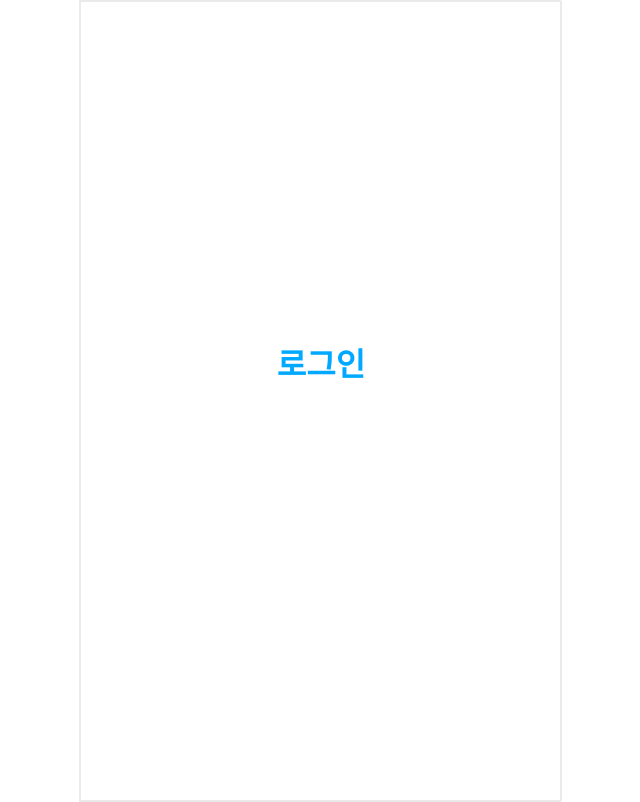
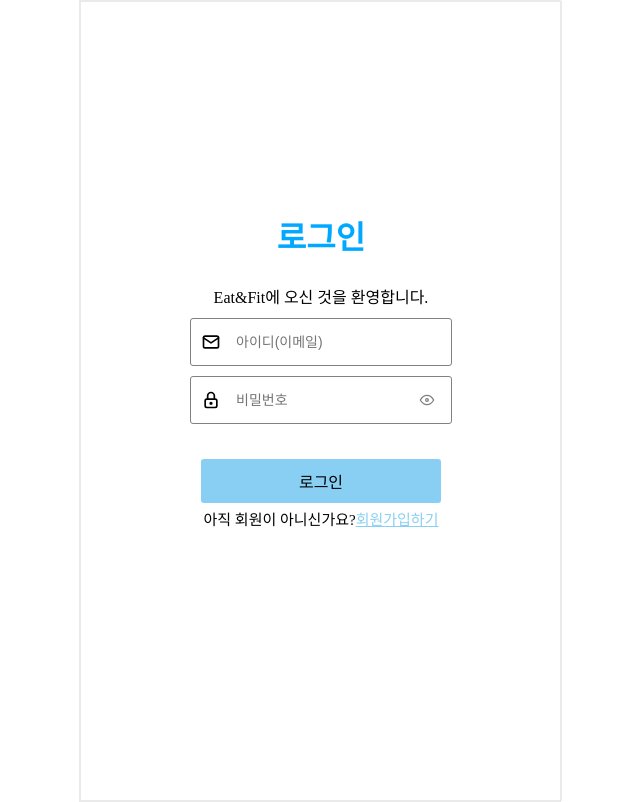
Before and after one commit to elice-cookcook/eatnfit, a React (Vite) app in the folder eatnfit-FE/: page /login in a window 1280 px wide. Shown: the whole page, without its empty margins (320-960 px from the left). Built offline with nearby package versions, Linux system fonts and the light colour scheme; the HTML template or start-up script is replaced by a standard one.

Commit message:
Feat : add icon, input, button at loginPage

```diff
--- a/eatnfit-FE/src/pages/LoginPage/LoginPage.tsx
+++ b/eatnfit-FE/src/pages/LoginPage/LoginPage.tsx
@@ -1,10 +1,44 @@
 import styled from "styled-components";
-import { TbLock, TbMail } from "react-icons/tb";
+import { TbLock, TbMail, TbEye } from "react-icons/tb";
+import { useState } from "react";
 
 export default function LoginPage() {
+  const [email, setEmail] = useState<string>("");
+  const [password, setPassword] = useState<string>("");
+  const [toggleShowPassword, setToggleShowPassword] = useState<boolean>(false);
+
   return (
     <Wrapper>
       <Title>로그인</Title>
+      <Text size={"16px"}>Eat&Fit에 오신 것을 환영합니다.</Text>
+      <Form>
+        <InputWrapper>
+          <TbMail size={"20px"}></TbMail>
+          <Input
+            type="email"
+            value={email}
+            placeholder="아이디(이메일)"
+            onChange={(e) => setEmail(e.target.value)}
+          ></Input>
+        </InputWrapper>
+        <InputWrapper>
+          <TbLock size={"20px"}></TbLock>
+          <Input
+            type={toggleShowPassword ? "text" : "password"}
+            value={password}
+            placeholder="비밀번호"
+            onChange={(e) => setPassword(e.target.value)}
+          ></Input>
+          <TbEye
+            color="gray"
+            onClick={() => setToggleShowPassword(!toggleShowPassword)}
+          ></TbEye>
+        </InputWrapper>
+      </Form>
+      <SubmitButton>로그인</SubmitButton>
+      <Text size="15px">
+        아직 회원이 아니신가요?<a href="/signUp">회원가입하기</a>
+      </Text>
     </Wrapper>
   );
 }
@@ -20,3 +54,49 @@ const Title = styled.h1`
   text-align: center;
   color: #00a9ff;
 `;
+
+const Form = styled.form`
+  display: flex;
+  flex-direction: column;
+  align-items: center;
+  margin: 0 0 20px 0;
+`;
+
+const InputWrapper = styled.div`
+  display: flex;
+  align-items: center;
+  padding: 10px;
+  width: 50%;
+  border: 1px solid gray;
+  border-radius: 3px;
+  margin: 5px 0;
+`;
+
+const Input = styled.input`
+  border: none;
+  width: 70%;
+  font-size: 14px;
+  background-color: transparent;
+  margin: 0 10px;
+  padding: 5px;
+`;
+
+const SubmitButton = styled.button`
+  background-color: #89cff3;
+  border: none;
+  width: 50%;
+  align-self: center;
+  margin: 10px 0 0 0;
+  font-size: 16px;
+  border-radius: 3px;
+  padding: 10px;
+`;
+
+const Text = styled.p<{ size?: string }>`
+  font-size: ${({ size }) => size};
+  text-align: center;
+  margin: 5px 0;
+  a {
+    color: #89cff3;
+  }
+`;
```
